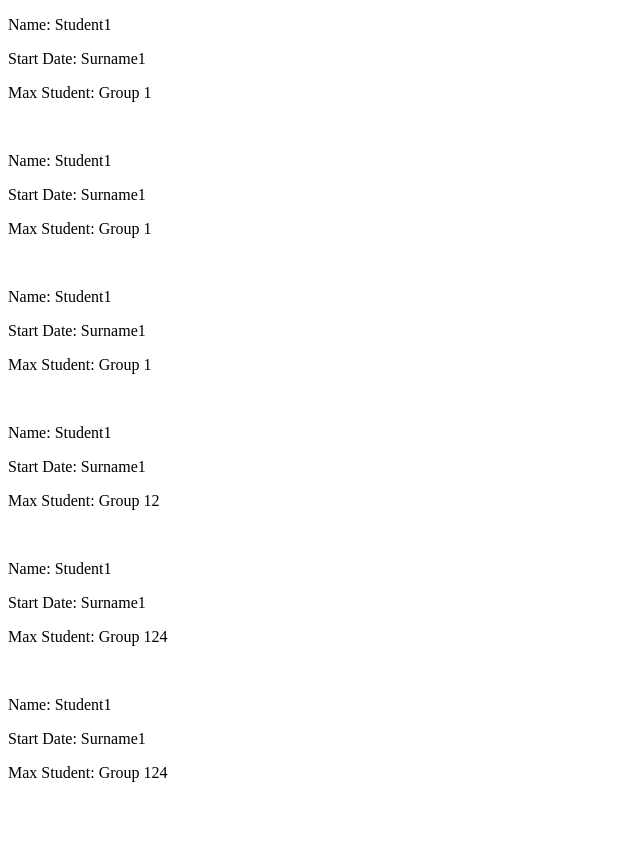
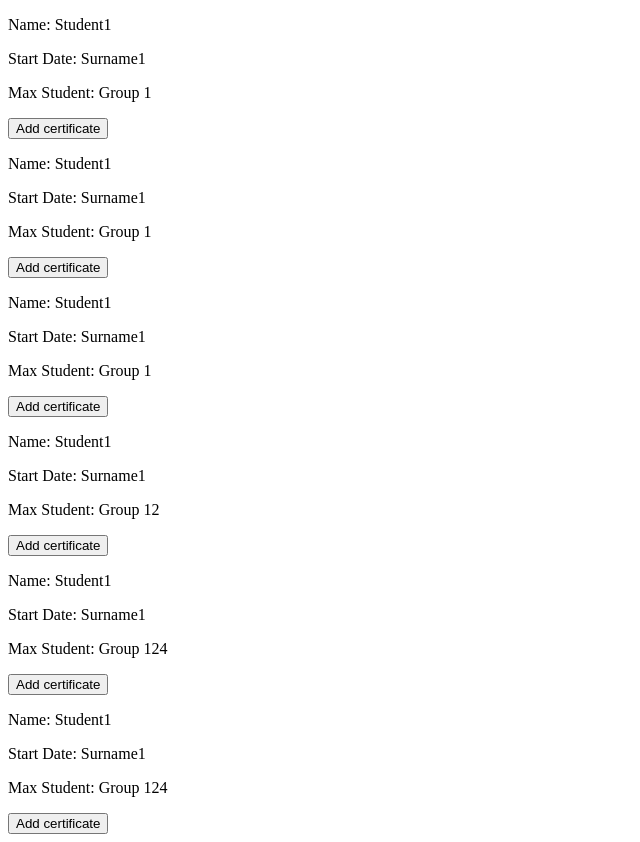
Before and after one commit to AnnaNikit/test_django, a Django app: page /students/all in a window 1280 px wide. Shown: the whole page, without its empty margins (0-640 px from the left). Before the commit the page ends 782 px from the top, so only its background shows below. Run offline with Django 3.2, Linux system fonts and the light colour scheme; data comes from the database, SQL or seed files in the repository; both versions use the stored data as it was after the commit.

Commit message:
Added add-certificate

```diff
--- a/students/models.py
+++ b/students/models.py
@@ -1,5 +1,8 @@
 from django.db import models
 from groups.models import Group
+
+import datetime
+
 
 # Create your models here.
 class Student(models.Model):
@@ -7,8 +10,9 @@ class Student(models.Model):
     surname = models.CharField(max_length=255, null=False, blank=False)
     group = models.ForeignKey(Group, on_delete=models.CASCADE, null=False)
 
+
 class Certificate(models.Model):
     subject = models.CharField(max_length=255, null=False, blank=False)
-    grade   = models.IntegerField()
-    date   = models.DateField()
+    grade = models.IntegerField()
+    date = models.DateField(default=datetime.datetime.now().date())
     student = models.ForeignKey(Student, on_delete=models.CASCADE, null=False)
--- a/students/templates/all_students.html
+++ b/students/templates/all_students.html
@@ -8,10 +8,42 @@
 
 {% csrf_token %}
 {% for student in students %}
-        <p>Name: {{ student.name }}</p>
-        <p>Start Date: {{ student.surname }}</p>
-        <p>Max Student: {{ student.group.name }}</p>
-        <br/>
+    <p>Name: {{ student.name }}</p>
+    <p>Start Date: {{ student.surname }}</p>
+    <p>Max Student: {{ student.group.name }}</p>
+    <input
+            type="button"
+            id="add-certificate"
+            onclick="showAddCertificateForm({{ student.id }})"
+            value="Add certificate"
+    />
+    <form
+            id="add-certificate-{{ student.id }}"
+            method="post"
+            action="/students/{{ student.id }}/certificate/add"
+            style="display: none;"
+    >
+        {% csrf_token %}
+        <p>
+            <label>
+                Grade:
+                <input type="number" value="2" max="10" name="grade">
+            </label>
+            <label>
+                Subject:
+                <input type="text" name="subject">
+            </label>
+            <input type="submit" value="Add certificate">
+            <input type="reset" value="Reset">
+        </p>
+    </form>
+    <br/>
 {% endfor %}
 </body>
+<script>
+    function showAddCertificateForm(studentId) {
+        alert("Click on add-certificate-" + studentId)
+        document.getElementById("add-certificate-" + studentId).style.display = 'inline'
+    }
+</script>
 </html>
--- a/students/urls.py
+++ b/students/urls.py
@@ -1,10 +1,10 @@
 from django.contrib import admin
 from django.urls import path, re_path
-from students.views import all_students, AddGroupView
-
+from students.views import all_students, AddGroupView, AddCertificateView
 
 urlpatterns = [
     path('all', all_students),
     path('add', AddGroupView.as_view()),
     path('findstudent', AddGroupView.as_view()),
+    path('<int:student_id>/certificate/add', AddCertificateView.as_view()),
 ]
--- a/students/views.py
+++ b/students/views.py
@@ -1,4 +1,4 @@
-from django.shortcuts import render,  redirect
+from django.shortcuts import render, redirect
 from django.http import HttpResponse, HttpRequest
 from django.views import View
 from groups.models import Group
@@ -7,26 +7,23 @@ from django.db.models.query import QuerySet
 from django.db.models import Avg
 
 
-
 def all_students(request):
     return HttpResponse(render(request, 'all_students.html', {'students': Student.objects.all()}))
-
-
 
 
 # class-based view
 class AddGroupView(View):
     def get(self, request):
-            return HttpResponse(render(request, 'add-student.html',
-                {'groups': Group.objects.all(),'students': Student.objects.all() }))
+        return HttpResponse(render(request, 'add-student.html',
+                                   {'groups': Group.objects.all(), 'students': Student.objects.all()}))
 
     def post(self, request):
 
-        if request.POST.get('name')!=None:
+        if request.POST.get('name') != None:
             name = request.POST.get('name')
             surname = request.POST.get('surname')
             group_id = request.POST.get('group')
-            group = Group.objects.get(id = group_id)
+            group = Group.objects.get(id=group_id)
             student = Student()
 
             student.name = name
@@ -36,13 +33,13 @@ class AddGroupView(View):
 
             return redirect('/students/all')
 
-        if request.POST.get('subject')!=None:
+        if request.POST.get('subject') != None:
             student = request.POST.get('Student')
             date = request.POST.get('date')
             subject = request.POST.get('subject')
             grade = request.POST.get('grade')
             student_id = request.POST.get('student')
-            student = Student.objects.get(id = student_id)
+            student = Student.objects.get(id=student_id)
             certificate = Certificate()
 
             certificate.student = student
@@ -53,8 +50,36 @@ class AddGroupView(View):
 
             return redirect('/students/all')
 
-        if request.POST.get('namefind')!=None:
-            print(Certificate.objects.values('student').annotate(avg_students=Avg('grade')).order_by('avg_students'))
-            return HttpResponse(render(request, 'add-student.html',
-            {'groups': Group.objects.all(),'students': Student.objects.all() ,
-            'studentsFind': Student.objects.filter(name__istartswith=request.POST.get('namefind'))}))
+        if request.POST.get('namefind') != None:
+            students = Certificate.objects.values('student') \
+                .annotate(avg_students=Avg('grade')) \
+                .order_by('avg_students')
+        else:
+            students = Certificate.objects.none()
+
+        context = {
+            'groups': Group.objects.all(),
+            'students': Student.objects.all(),
+            'studentsFind': Student.objects.filter(
+                name__istartswith=request.POST.get('namefind')
+            )
+        }
+
+        return HttpResponse(render(request, 'add-student.html', context))
+
+
+class AddCertificateView(View):
+    def post(self, request, student_id):
+        try:
+            params = dict()
+
+            params['subject'] = request.POST.get('subject')
+            params['grade'] = request.POST.get('grade')
+            params['student'] = Student.objects.get(id=student_id)
+
+            print(params)
+            Certificate.objects.create(**params)
+        except Exception as e:
+            raise(e)
+
+        return HttpResponse()
```
Also changed, not shown: test_django/settings.py (+2 -6 lines), db.sqlite3.
